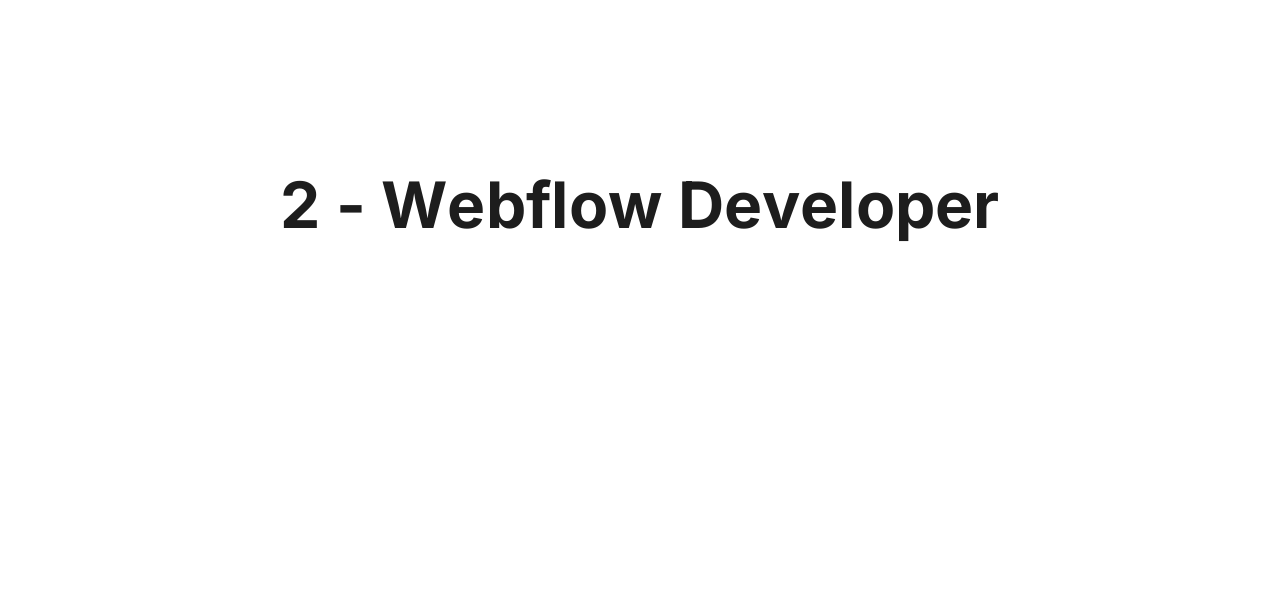
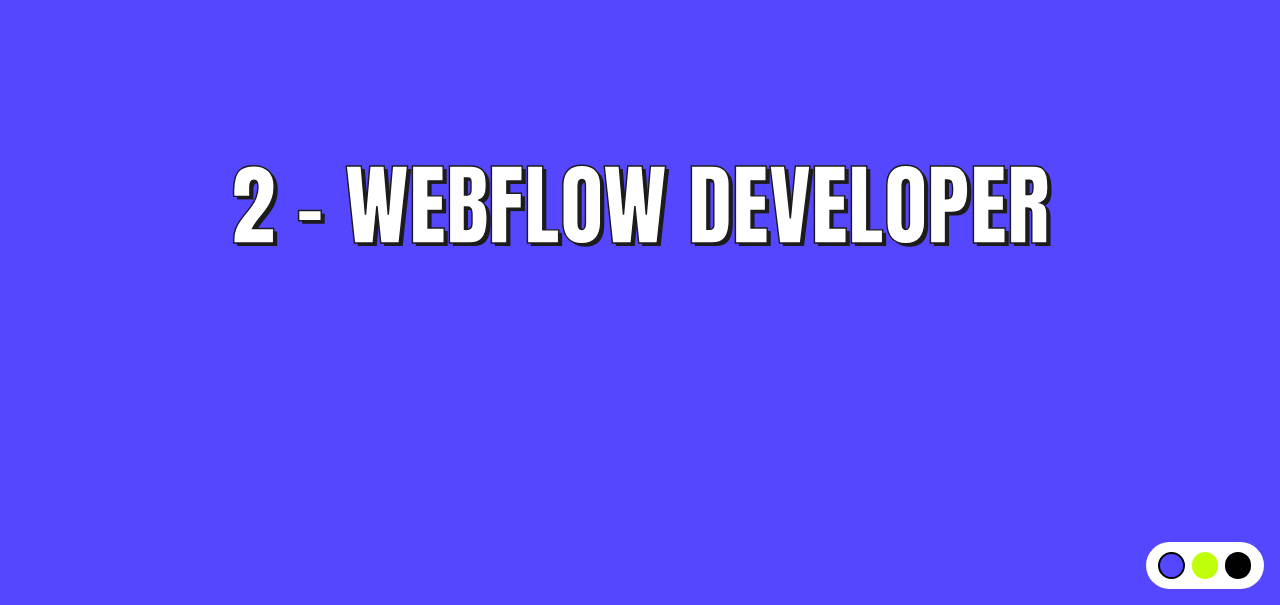
Before and after one commit to Developer-Zahid/CSS-Infinite-Text-Spinner-Animation, a plain HTML site: page index.html in a window 1280 px wide. Shown: the part 195-800 px from the top of the page. Drawn offline with Linux system fonts and the light colour scheme.

Commit message:
Added theme toggler

```diff
--- a/assets/css/style.scss
+++ b/assets/css/style.scss
@@ -1,15 +1,35 @@
-@import url('https://fonts.googleapis.com/css2?family=Inter:opsz,wght@14..32,700&display=swap');
+@import url('https://fonts.googleapis.com/css2?family=Anton&display=swap');
 
 :root{
-    --text-color: #1d1d1d;
-    --bg-color: #ffffff;
-    color-scheme: light dark;
+    --v1-text: #ffffff;
+    --v1-bg: #5546ff;
+    --v1-stroke: #1c1c1c;
+
+    --v2-text: #010101;
+    --v2-bg: #bfff0a;
+    --v2-stroke: #ffffff;
+
+    --v3-text: #ffffff;
+    --v3-bg: #010101;
+    --v3-stroke: #6f6f6f;
+
+    --text-color: var(--v1-text);
+    --bg-color: var(--v1-bg);
+    --stroke-color: var(--v1-stroke);
+
+    --font-family: "Anton", sans-serif;
 }
 
-@media (prefers-color-scheme: dark) {
-    :root{
-        --text-color: #E2E2B6;
-        --bg-color: #222831;
+@supports selector(:has([value="v2"]:checked)) {
+    :root:has([value="v2"]:checked){
+        --text-color: var(--v2-text);
+        --bg-color: var(--v2-bg);
+        --stroke-color: var(--v2-stroke);
+    }
+    :root:has([value="v3"]:checked){
+        --text-color: var(--v3-text);
+        --bg-color: var(--v3-bg);
+        --stroke-color: var(--v3-stroke);
     }
 }
 
@@ -22,18 +42,68 @@
 
 html{
     background-color: var(--bg-color);
+    transition: background-color 0.3s cubic-bezier(0.34, 1.56, 0.64, 1);
 }
 
 body{
     color: var(--text-color);
-    font-family: "Inter", sans-serif;
-    font-weight: 700;
+    font-family: var(--font-family);
+    font-weight: 400;
+}
+
+/* For Theme Toggler */
+.theme{
+    position: fixed;
+    bottom: 1rem;
+    right: 1rem;
+    display: flex;
+    align-items: center;
+    justify-content: center;
+    gap: 0.5em;
+    background-color: #ffffff;
+    padding: 0.8em 1em;
+    font-size: clamp(0.75rem, 1vw, 1rem);
+    border-radius: 10em;
+
+    @supports not selector(:has([value="v2"]:checked)) {
+        display: none;
+    }
+
+    &__toggler{
+        display: block;
+        width: 2em;
+        aspect-ratio: 1 / 1;
+        border-radius: 50em;
+        border: 2px solid transparent;
+        background-color: currentColor;
+        cursor: pointer;
+        appearance: none;
+
+        &:checked{
+            border-color: #000000;
+        }
+        &[value="v1"]{
+            background-color: var(--v1-bg);
+        }
+        &[value="v2"]{
+            background-color: var(--v2-bg);
+        }
+        &[value="v3"]{
+            background-color: var(--v3-bg);
+            &:checked{
+                border-color: var(--v1-bg);
+            }
+        }
+
+    }
 }
 
 .header{
     display: grid;
     place-items: center;
     min-height: 100vh;
+    min-height: 100svh;
+    overflow: clip;
 }
 
 .slider{
@@ -45,13 +115,16 @@ body{
 
     text-align: center;
     list-style-type: none;
-    font-size: clamp(1.5rem, 5vw, 6rem);
+    font-size: clamp(2rem, 7vw, 8rem);
     height: var(--_height);
-    overflow: hidden;
+    overflow-y: clip;
 
     &__slide{
+        display: flex;
+        justify-content: center;
         line-height: var(--_height);
         perspective: 10em;
+        text-transform: uppercase;
 
         &:first-of-type{
             animation: slideAnimation calc((var(--_duration) * var(--_total-slides))) steps(var(--_total-slides), jump-end) infinite;
@@ -70,6 +143,8 @@ body{
             display: inline-block;
             opacity: 0;
             transform-style: preserve-3d;
+            -webkit-text-stroke: 0.016em var(--stroke-color);
+            text-shadow: 0.039em 0.039em var(--stroke-color);
             animation: characterAnimation var(--_duration) var(--_timing-function) infinite;
             animation-delay: calc(var(--i) * var(--_stagger));
 
--- a/index.html
+++ b/index.html
@@ -2,17 +2,24 @@
 <html lang="en">
 <head>
     <meta charset="UTF-8">
+    <meta name="theme-color" content="#5546ff" />
     <meta name="viewport" content="width=device-width, initial-scale=1.0">
     <title>CSS Infinite Text Spinner Animation</title>
     <link rel="stylesheet" href="./assets/css/style.css">
 </head>
 <body>
+    <div class="theme">
+        <input type="radio" name="color" value="v1" class="theme__toggler" checked="true">
+        <input type="radio" name="color" value="v2" class="theme__toggler">
+        <input type="radio" name="color" value="v3" class="theme__toggler">
+    </div>
     <header class="header">
         <ul class="slider">
             <li class="slider__slide">1 - Webflow Designer</li>
             <li class="slider__slide">2 - Webflow Developer</li>
             <li class="slider__slide">3 - Web Designer</li>
             <li class="slider__slide">4 - Web Developer</li>
+            <li class="slider__slide">5 - UI/UX Designer</li>
         </ul>
     </header>
 
```
Also changed, not shown: assets/css/style.css, 1 other file.
